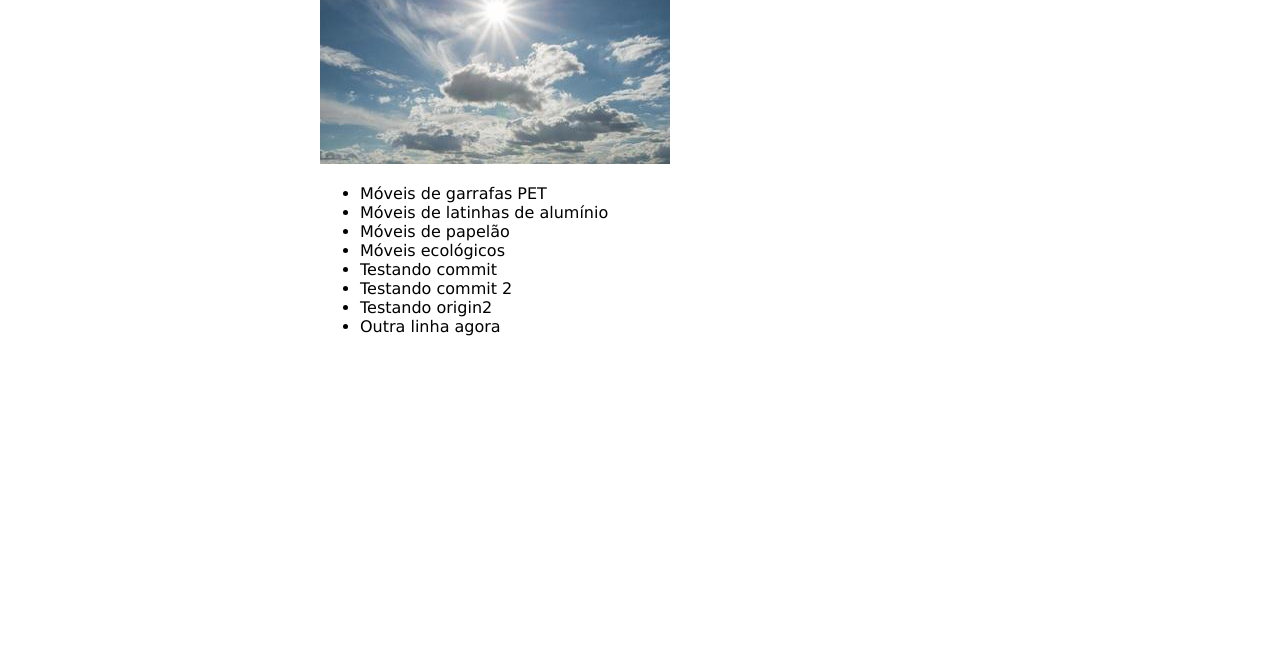
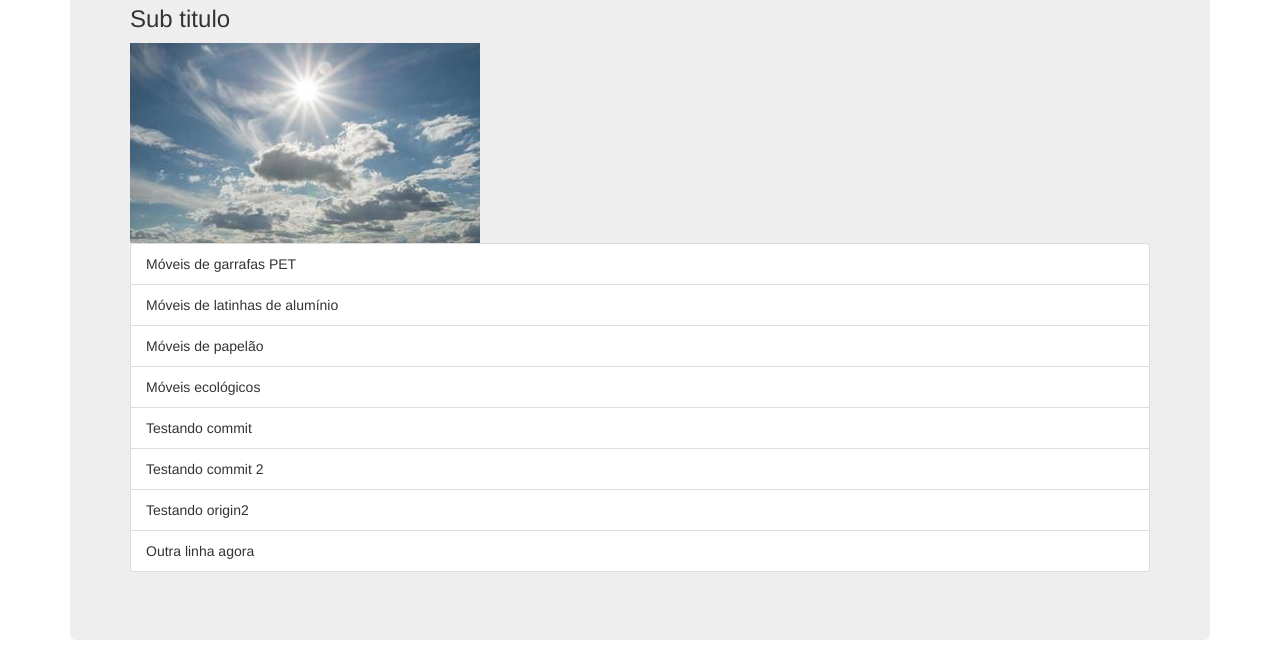
Before and after one commit to SamaraLW/auladegithub, a plain HTML site: page index.html in a window 1280 px wide. Shown: the part 204-874 px from the top of the page. Before the commit the page ends 800 px from the top, so only its background shows below. Drawn offline with nearby package versions, Linux system fonts and the light colour scheme; files whose address does not match are found by name.

Commit message:
tirando css

```diff
--- a/index.html
+++ b/index.html
@@ -3,24 +3,27 @@
 <head>
     <meta charset="UTF-8">
     <meta name="viewport" content="width=device-width, initial-scale=1.0">
-    <link rel="stylesheet" type="text/css" href="principal.css" />
+    <link rel="stylesheet" href="https://netdna.bootstrapcdn.com/bootstrap/3.1.1/css/bootstrap.min.css"/>
     <script src="principal.js"></script>
     <title>Móveis Ecológicos S. A.</title>
 </head>
 <body onload="trocaBanner();">
+    <div class="container">
+        <div class="jumbotron">
     <h1>Móveis Ecológicos S. A.</h1>
     <h2 id="mensagem"></h2>
     <h3>Sub titulo</h3>
     <img src="imagem/sol.jpg">
-    <ul>
-        <li>Móveis de garrafas PET</li>
-        <li>Móveis de latinhas de alumínio</li>
-        <li>Móveis de papelão</li>
-        <li>Móveis ecológicos</li>
-        <li>Testando commit</li>
-        <li>Testando commit 2</li>
-        <li>Testando origin2</li>
-         <li>Outra linha agora</li>
+    <ul class="list-group">
+        <li class="list-group-item">Móveis de garrafas PET</li>
+        <li class="list-group-item">Móveis de latinhas de alumínio</li>
+        <li class="list-group-item">Móveis de papelão</li>
+        <li class="list-group-item">Móveis ecológicos</li>
+        <li class="list-group-item">Testando commit</li>
+        <li class="list-group-item">Testando commit 2</li>
+        <li class="list-group-item">Testando origin2</li>
+         <li class="list-group-item">Outra linha agora</li>
     </ul>
+    </div></div>
 </body>
 </html>
--- a/principal.css
+++ /dev/null
@@ -1,11 +0,0 @@
-h1{
-    font-family: 'Courier New', Courier, monospace;
-}
-li{
-    font-family: 'Lucida Sans', 'Lucida Sans Regular', 'Lucida Grande', 'Lucida Sans Unicode', Geneva, Verdana, sans-serif;
-}
-
-body{
-    width: 50%;
-    margin: auto;
-}
```
